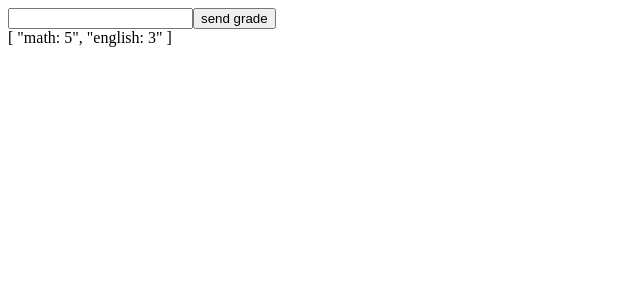
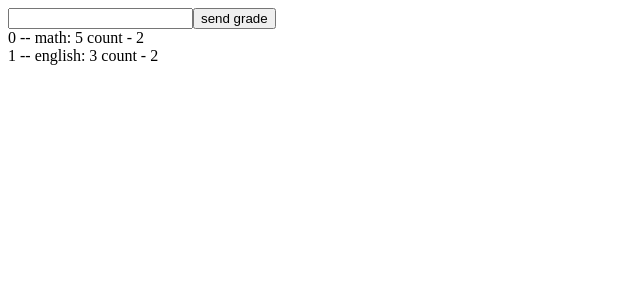
Before and after one commit to RuslanPer/angular-test, an Angular app: page / in a window 1280 px wide. Shown: the top 300 px of the page, without its empty margins (0-640 px from the left). Built offline with nearby package versions, Linux system fonts and the light colour scheme.

Commit message:
09.1 NgFor

```diff
--- a/src/app/parent/parent.component.html
+++ b/src/app/parent/parent.component.html
@@ -1,4 +1,6 @@
 <div>
   <app-child (sendGradeEvent)="getGrade($event)"></app-child>
-  <div>{{ grades | json }}</div>
+  <div *ngFor="let el of grades; index as i; count as count; even as even">
+    {{ i }} -- {{ el }} count - {{ count }}
+  </div>
 </div>
```
